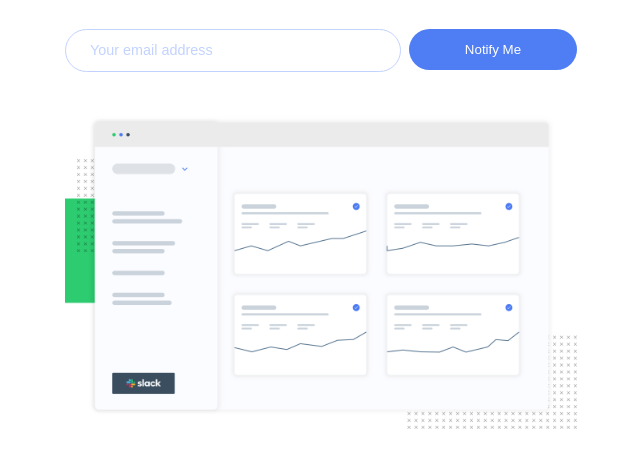
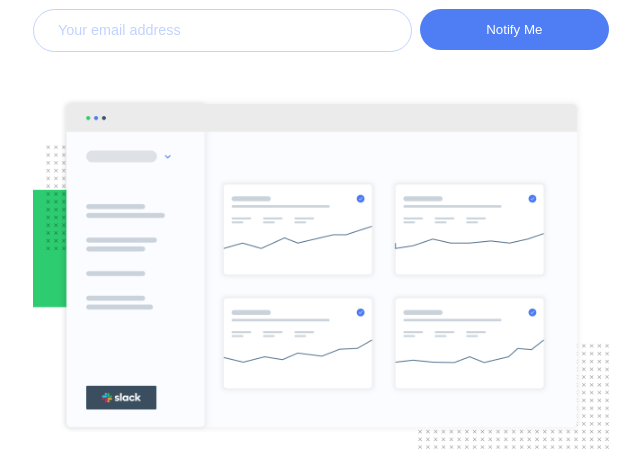
Before and after one commit to carniel-carl/coming-soon-page, a plain HTML site: page index.html in a window 1280 px wide. Shown: the part 206-664 px from the top of the page, without its empty margins (319-959 px from the left). Drawn offline with nearby package versions, Linux system fonts and the light colour scheme.

Commit message:
first commit

```diff
--- a/style.css
+++ b/style.css
@@ -39,8 +39,8 @@ ul {
 }
 
 .container {
-    margin:3rem 2rem;
-    max-width: 32rem;
+    /* margin:3rem 2rem; */
+    max-width: 37rem;
     text-align: center;
 }
 
@@ -149,6 +149,10 @@ footer {
 
 @media screen and (max-width:600px) {
 
+    .container{
+        margin:3rem 2rem;
+    }
+
     .heading {
         font-size: 1.6rem;
         margin: 2.5rem 0 1rem;
```
